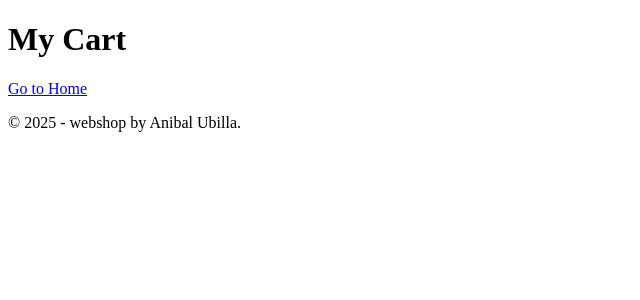
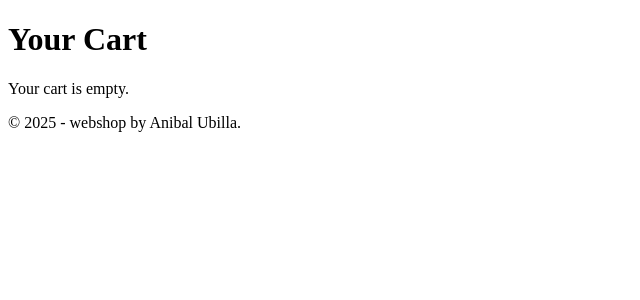
Before and after one commit to ubillanibal/webshop, a React (Vite) app: page /cart in a window 1280 px wide. Shown: the top 300 px of the page, without its empty margins (0-640 px from the left). Built offline with nearby package versions, Linux system fonts and the light colour scheme.

Commit message:
Adding items to cart

```diff
--- a/src/components/ProductCard.jsx
+++ b/src/components/ProductCard.jsx
@@ -1,9 +1,15 @@
-const ProductCard = ({ product }) => (
-  <>
-    <h3>{product.title}</h3>
-    <p>${product.price}</p>
-    <button>Add to Cart</button>
-  </>
-);
+import { useCart } from "../contexts/CartContext";
+
+const ProductCard = ({ product }) => {
+  const { addToCart } = useCart();
+
+  return (
+    <>
+      <h3>{product.title}</h3>
+      <p>${product.price}</p>
+      <button onClick={() => addToCart(product)}>Add to Cart</button>
+    </>
+  );
+};
 
 export default ProductCard;
--- a/src/contexts/CartContext.jsx
+++ b/src/contexts/CartContext.jsx
@@ -0,0 +1,21 @@
+import { createContext, useState, useContext } from "react";
+
+const CartContext = createContext();
+
+export function CartProvider({ children }) {
+  const [cart, setCart] = useState([]);
+
+  function addToCart(product) {
+    setCart([...cart, product]);
+  }
+
+  return (
+    <CartContext.Provider value={{ cart, addToCart }}>
+      {children}
+    </CartContext.Provider>
+  );
+}
+
+export function useCart() {
+  return useContext(CartContext);
+}
--- a/src/main.jsx
+++ b/src/main.jsx
@@ -1,12 +1,15 @@
 import { StrictMode } from "react";
 import { createRoot } from "react-dom/client";
 import { BrowserRouter } from "react-router-dom";
+import { CartProvider } from "./contexts/CartContext";
 import App from "./App.jsx";
 
 createRoot(document.getElementById("root")).render(
   <StrictMode>
     <BrowserRouter>
-      <App />
+      <CartProvider>
+        <App />
+      </CartProvider>
     </BrowserRouter>
   </StrictMode>
 );
--- a/src/pages/Cart.jsx
+++ b/src/pages/Cart.jsx
@@ -1,10 +1,23 @@
-import { Link } from "react-router-dom";
+import { useCart } from "../contexts/CartContext";
 
 function Cart() {
+  const { cart } = useCart();
+
   return (
     <div>
-      <h1>My Cart</h1>
-      <Link to="/">Go to Home</Link>
+      <h1>Your Cart</h1>
+      {cart.length === 0 ? (
+        <p>Your cart is empty.</p>
+      ) : (
+        <ul>
+          {cart.map((item, index) => (
+            <li key={index}>
+              <h3>{item.title}</h3>
+              <p>${item.price}</p>
+            </li>
+          ))}
+        </ul>
+      )}
     </div>
   );
 }
```
